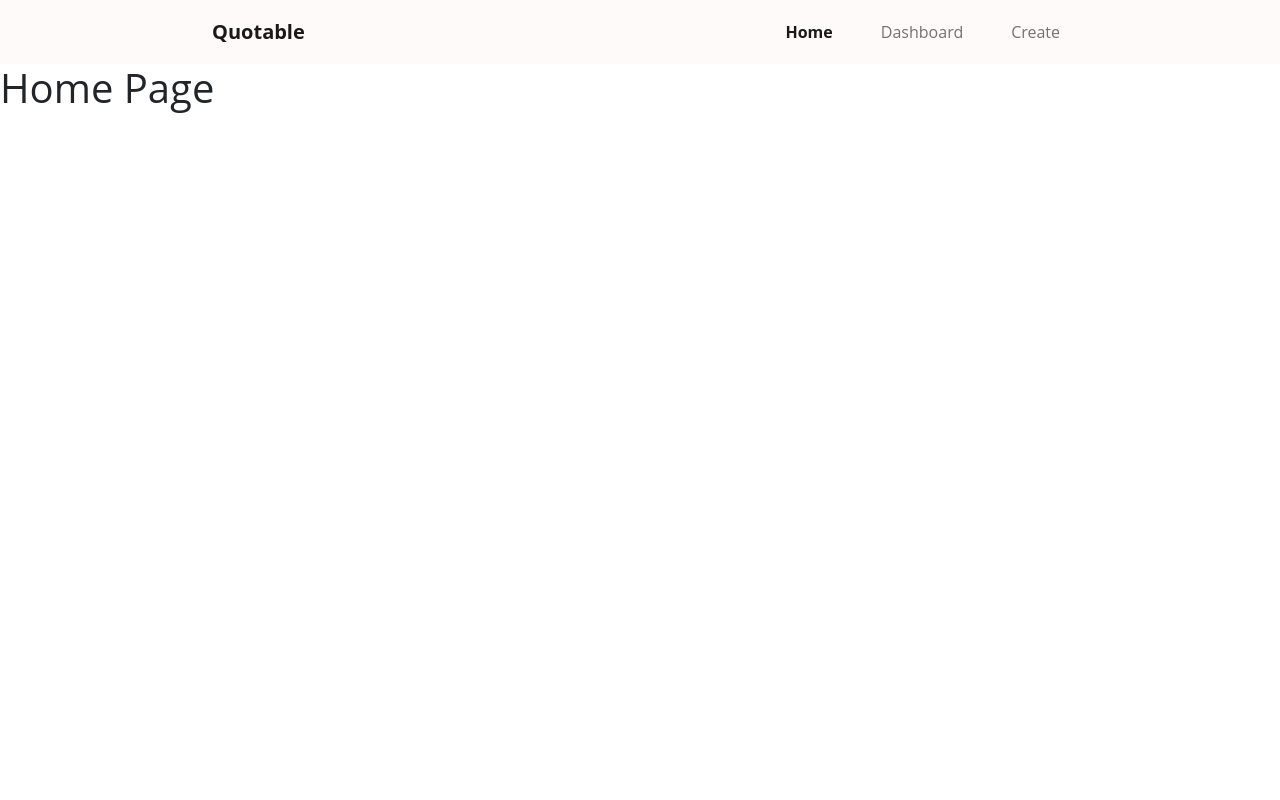
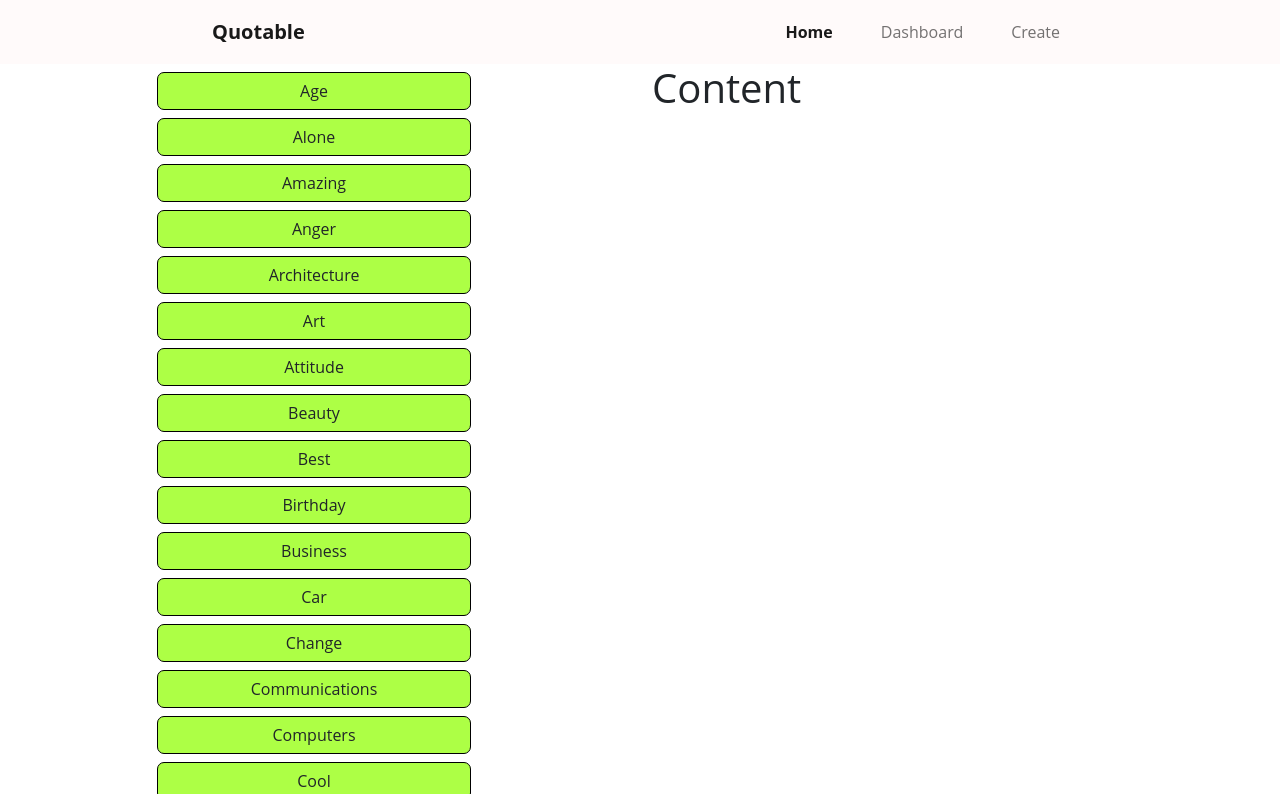
Before and after one commit to SLuo490/quotable, a React (Create React App) app in the folder client/: page / in a window 1280 px wide. Built offline with nearby package versions, Linux system fonts and the light colour scheme.

Commit message:
add sidebar with options

```diff
--- a/client/src/App.css
+++ b/client/src/App.css
@@ -6,3 +6,16 @@
 * {
   font-family: 'Open Sans', sans-serif;
 }
+
+*::-webkit-scrollbar {
+  width: 0.2em;
+}
+
+*::-webkit-scrollbar-track {
+  box-shadow: inset 0 0 6px rgba(0, 0, 0, 0.3);
+}
+
+*::-webkit-scrollbar-thumb {
+  background-color: darkgrey;
+  outline: 1px solid slategrey;
+}
--- /dev/null
+++ b/client/src/components/Sidebar.js
@@ -0,0 +1,91 @@
+import { useState, useEffect } from 'react';
+import '../styles/sidebar.css';
+
+export default function Sidebar() {
+  const [categories, setCategories] = useState([]);
+
+  useEffect(() => {
+    setCategories([
+      'Age',
+      'Alone',
+      'Amazing',
+      'Anger',
+      'Architecture',
+      'Art',
+      'Attitude',
+      'Beauty',
+      'Best',
+      'Birthday',
+      'Business',
+      'Car',
+      'Change',
+      'Communications',
+      'Computers',
+      'Cool',
+      'Courage',
+      'Dad',
+      'Dating',
+      'Death',
+      'Design',
+      'Dreams',
+      'Environmental',
+      'Education',
+      'Equality',
+      'Experience',
+      'Failure',
+      'Faith',
+      'Family',
+      'Famous',
+      'Fear',
+      'Fitness',
+      'Food',
+      'Forgiveness',
+      'Freedom',
+      'Friendship',
+      'Funny',
+      'Future',
+      'God',
+      'Good',
+      'Government',
+      'Graduation',
+      'Great',
+      'Happiness',
+      'Health',
+      'History',
+      'Home',
+      'Hope',
+      'Humor',
+      'Imagination',
+      'Inspirational',
+      'Intelligence',
+      'Jealousy',
+      'Knowledge',
+      'Leadership',
+      'Learning',
+      'Legal',
+      'Life',
+      'Love',
+      'Marriage',
+      'Medical',
+      'Men',
+      'Mom',
+      'Money',
+      'Morning',
+      'Movies',
+      'Success',
+    ]);
+  }, []);
+
+  return (
+    <div
+      className='list-unstyled flex-grow-1 overflow-auto'
+      style={{ overflowY: 'scroll', height: 'calc(100vh - 70px)' }}
+    >
+      {categories.map((category, index) => (
+        <div className='text-center pt-2' key={index}>
+          <button className='btn w-50'> {category}</button>
+        </div>
+      ))}
+    </div>
+  );
+}
--- a/client/src/pages/Home.js
+++ b/client/src/pages/Home.js
@@ -1,10 +1,18 @@
 import Nav from '../components/Nav';
+import Sidebar from '../components/Sidebar';
 
 export default function Home() {
   return (
     <div>
       <Nav />
-      <h1>Home Page</h1>
+      <div className='row'>
+        <div className='col-sm'>
+          <Sidebar />
+        </div>
+        <div className='col-sm'>
+          <h1>Content</h1>
+        </div>
+      </div>
     </div>
   );
 }
--- /dev/null
+++ b/client/src/styles/sidebar.css
@@ -0,0 +1,5 @@
+.btn {
+  background: #adff45;
+  border: 1px solid #000000;
+  border-radius: 7px;
+}
```
